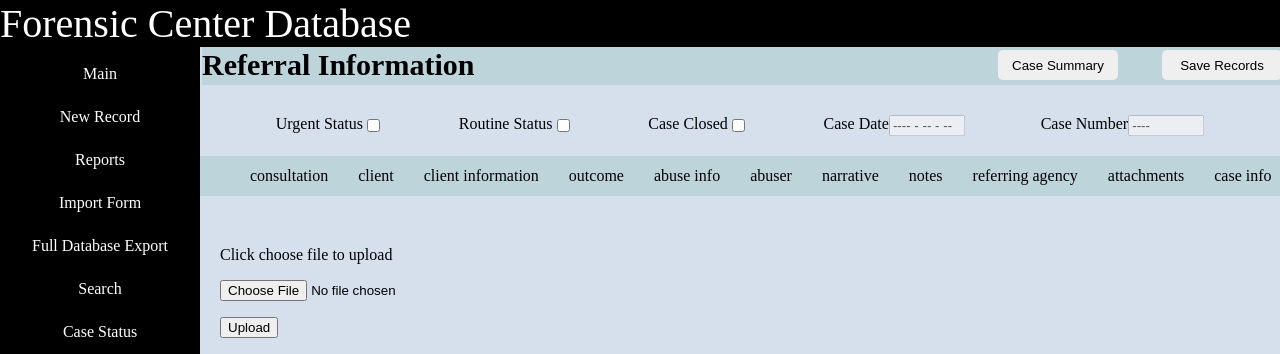
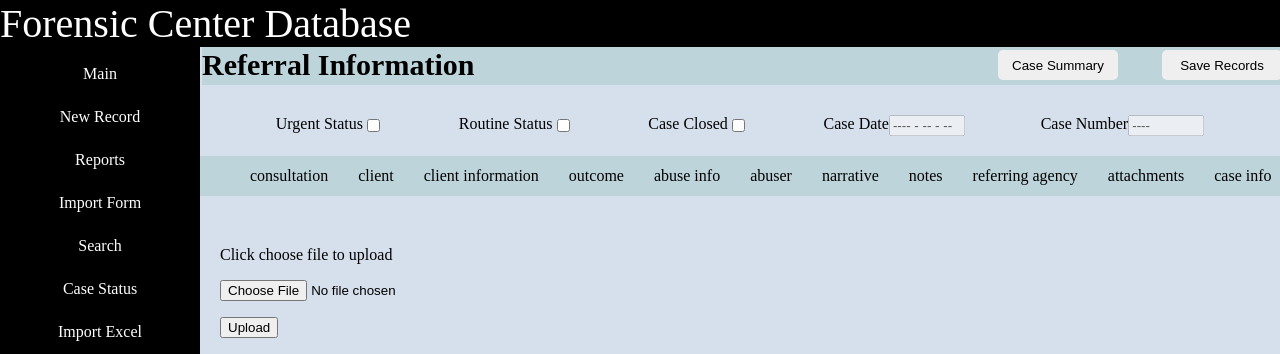
Before and after one commit to tiffanychao/Elder-Abuse-Database-Project, a Flask app: page /attachments/1 in a window 1280 px wide. Shown: the top 354 px of the page. Run offline with Flask 2, Linux system fonts and the light colour scheme; data that the repository does not hold is empty.

Commit message:
comment export database function

```diff
--- a/templates/framework.html
+++ b/templates/framework.html
@@ -107,7 +107,7 @@
                 <a href="{{ url_for('import_case') }}" class="flexbox_item">New Record</a>
                 <a href="/" class="flexbox_item">Reports</a>
                 <a href="{{ url_for('import_case') }}" class="flexbox_item">Import Form</a>
-                <a href="/" class="flexbox_item">Full Database Export</a>
+                <!-- <a href="/" class="flexbox_item">Full Database Export</a> -->
                 <!-- <a href="/" class="flexbox_item">Deidentified Export</a> -->
                 <a href="{{ url_for('search_cases') }}" class="flexbox_item">Search</a>
                 <!-- <a href="/" class="flexbox_item">Search by presenter</a>
```
